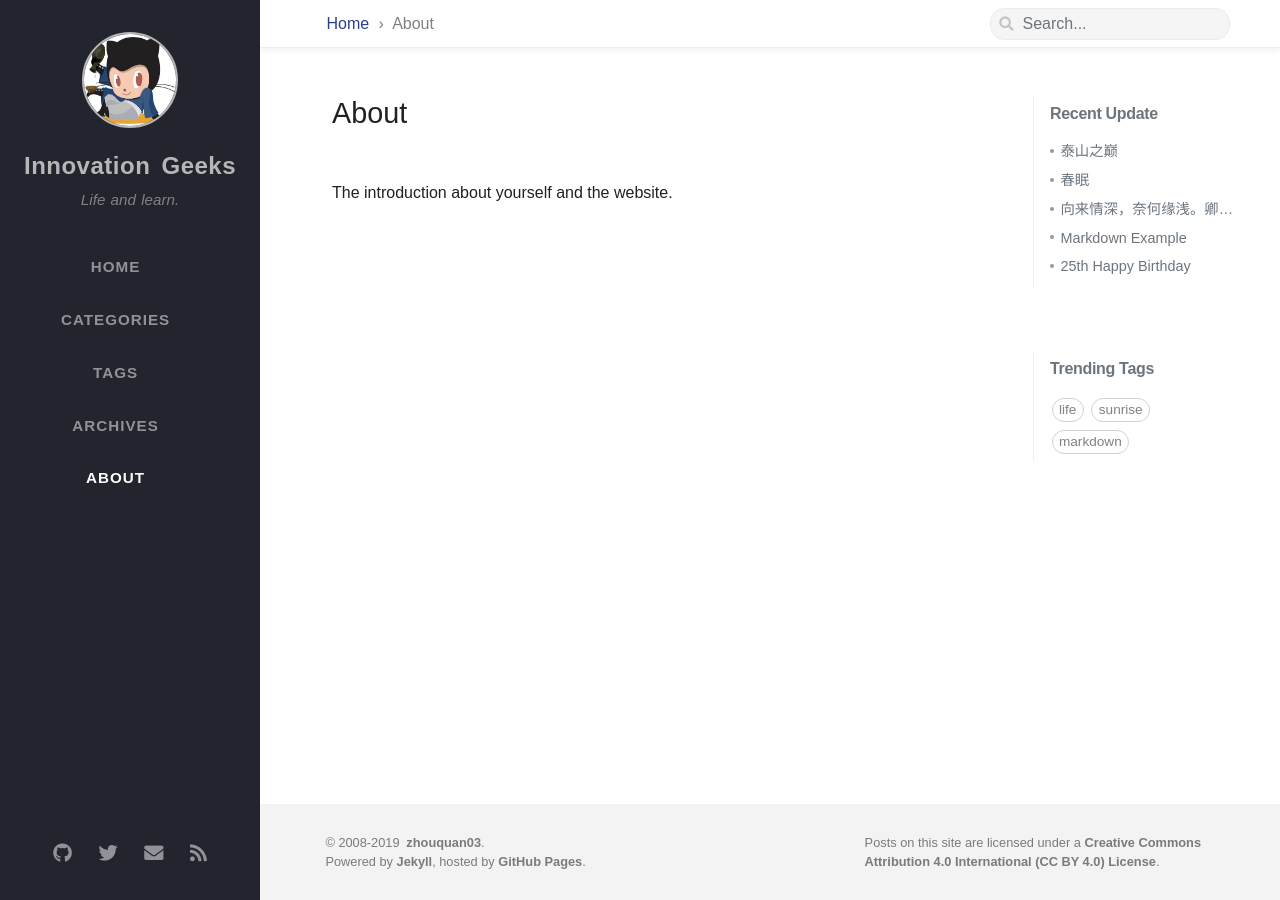
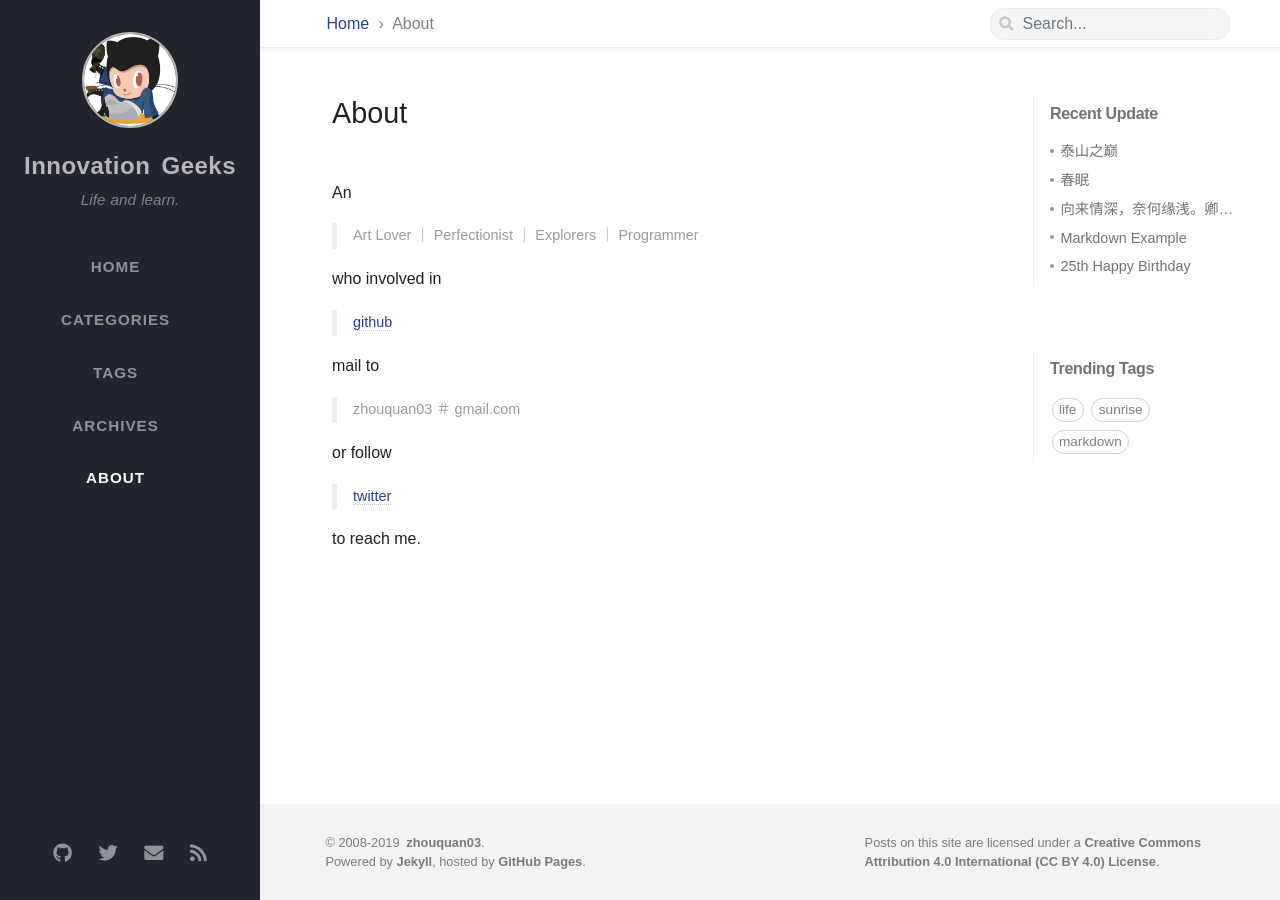
Before and after one commit to innovation-geeks/innovation-geeks.github.io, a Jekyll site: the page built from tabs/about.md, in a window 1280 px wide. Built offline with Jekyll 4.4.1, drawn with Linux system fonts in a browser that asks for light colours; nearby versions of some CDN libraries; some web fonts are replaced.

Commit message:
update abount me

```diff
--- a/tabs/about.md
+++ b/tabs/about.md
@@ -5,4 +5,16 @@ title:
   en: About
 ---
 
-The introduction about yourself and the website.
+An
+> Art Lover ｜ Perfectionist ｜ Explorers ｜ Programmer
+
+who involved in
+> [github](https://github.com/zhouquan03)
+
+mail to
+> zhouquan03 ＃ gmail.com
+
+or follow
+> [twitter](https://twitter.com/zhouquan03)
+
+to reach me.
```
